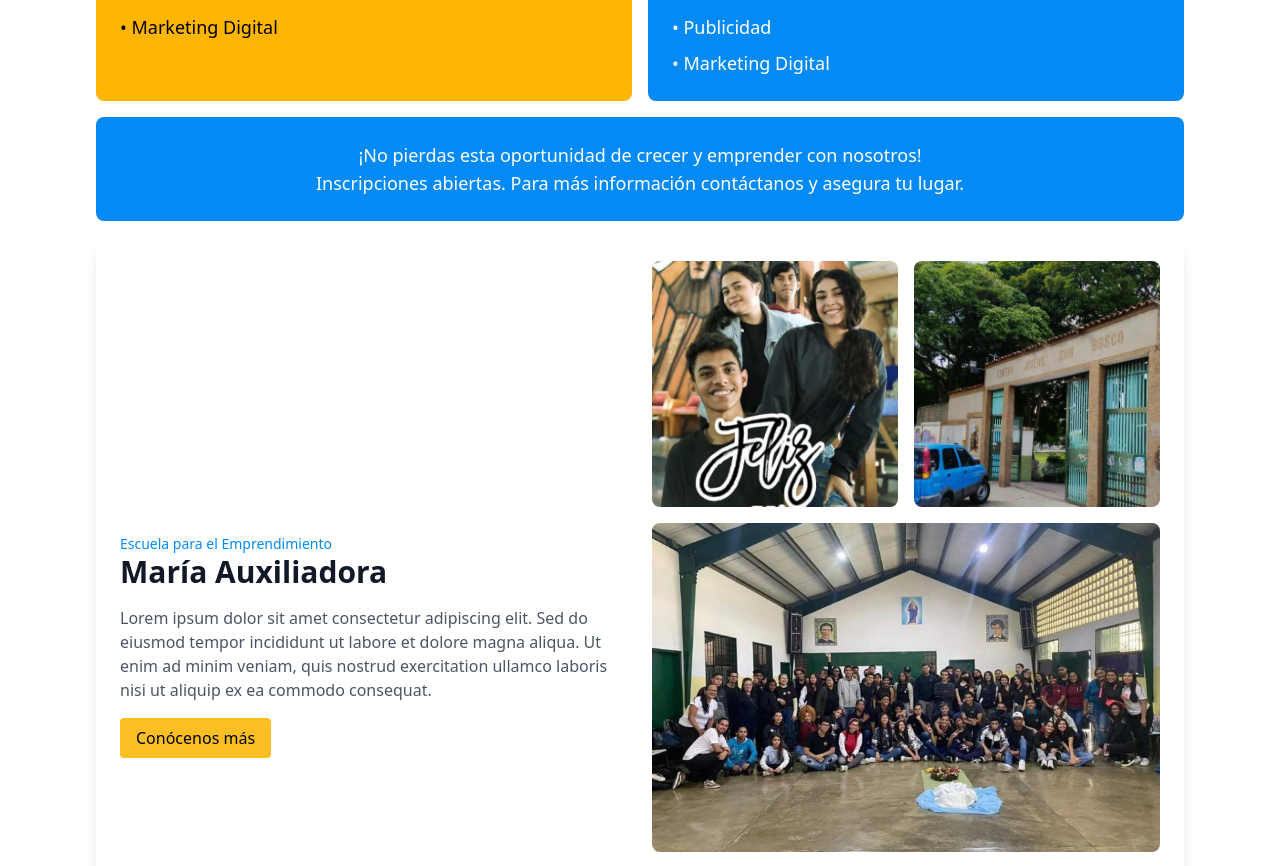
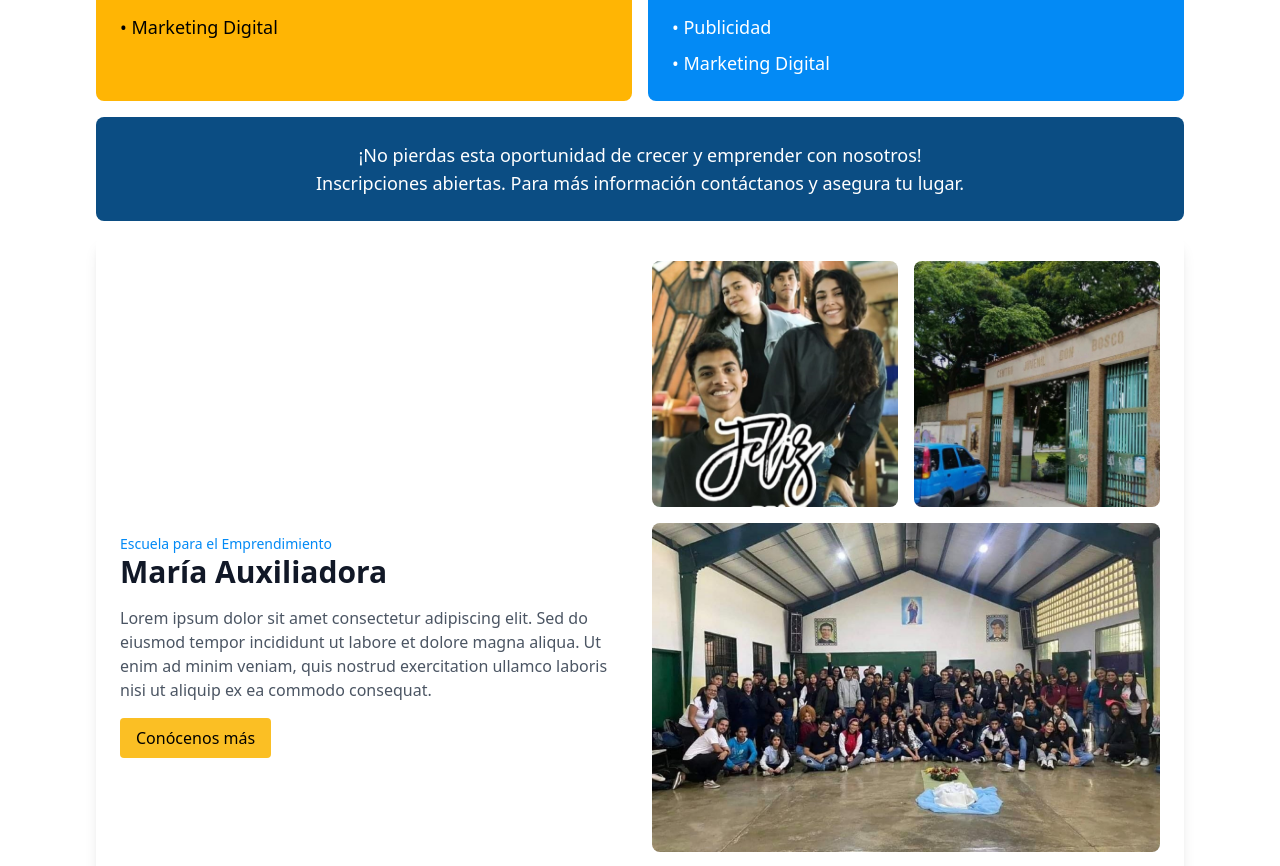
Before and after one commit to Sneider22/servicio-comunitario, a React (Vite) app: page / in a window 1280 px wide. Shown: the part 1345-2211 px from the top of the page. Built offline with nearby package versions, Linux system fonts and the light colour scheme.

Commit message:
Add color

```diff
--- a/src/components/Horario.jsx
+++ b/src/components/Horario.jsx
@@ -52,7 +52,7 @@ export const Horario = () => {
                 {shifts.map((shift, index) => (
                     <div
                         key={shift.title}
-                        className={`${shift.bgColor} rounded-lg overflow-hidden`}
+                        className={`${shift.bgColor} rounded-lg overflow-hidden hover:scale-[1.015] transition duration-300`}
                     >
                         <div className="aspect-video relative  ">
                             <img
@@ -82,7 +82,7 @@ export const Horario = () => {
                     </div>
                 ))}
             </div>
-            <div className="bg-blue text-white p-6 rounded-lg text-center">
+            <div className="bg-[#0b4d83] text-white p-6 rounded-lg text-center">
                 <p className="text-lg">
                     ¡No pierdas esta oportunidad de crecer y emprender con nosotros!
                 </p>
```
